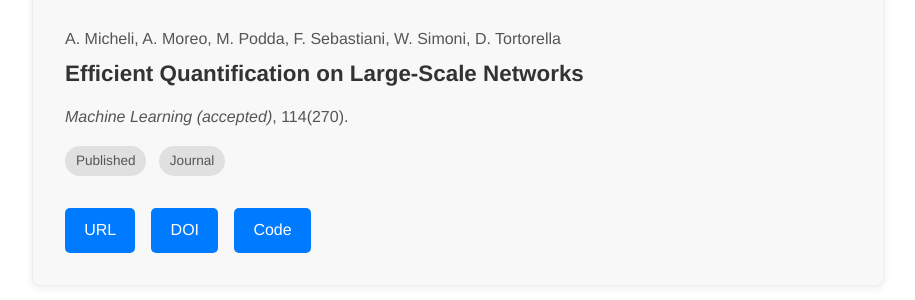
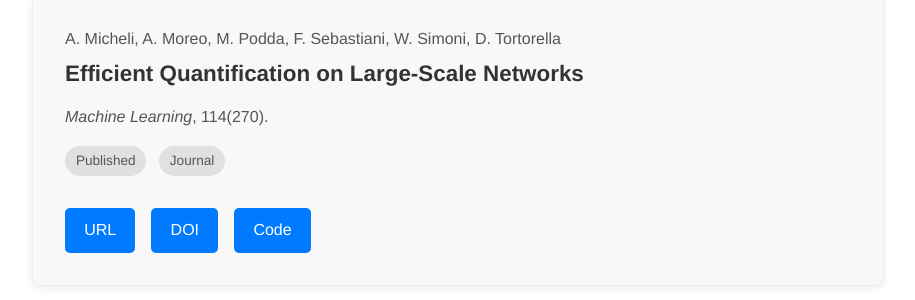
Before and after one commit to marcopodda/marcopodda.github.io, a Jekyll site: the page built from publications.md, in a window 1280 px wide and 900 px high, scrolled down 2609 px. Shown: the part 152-452 px from the top of the window, without its empty margins (182-1097 px from the left). Built offline with Jekyll 4.4.1, drawn with Linux system fonts in a browser that asks for light colours.

Commit message:
updated bib

```diff
--- a/_bibliography/references.bib
+++ b/_bibliography/references.bib
@@ -177,7 +177,7 @@ References
     title={Efficient Quantification on Large-Scale Networks},
     author={Micheli, Alessio and Moreo, Alejandro and Podda, Marco and Sebastiani, Fabrizio and Simoni, William
  and Tortorella, Domenico},
-    journal={Machine Learning (accepted)},
+    journal={Machine Learning},
     year={2025},
     volume={114},
     number={270},
--- a/_data/publications.yaml
+++ b/_data/publications.yaml
@@ -172,7 +172,7 @@
 - id: ml2025quant
   type: Journal
   title: Efficient Quantification on Large-Scale Networks
-  journal: Machine Learning (accepted)
+  journal: Machine Learning
   volume: '114'
   number: '270'
   url: https://link.springer.com/article/10.1007/s10994-025-06915-w
```
